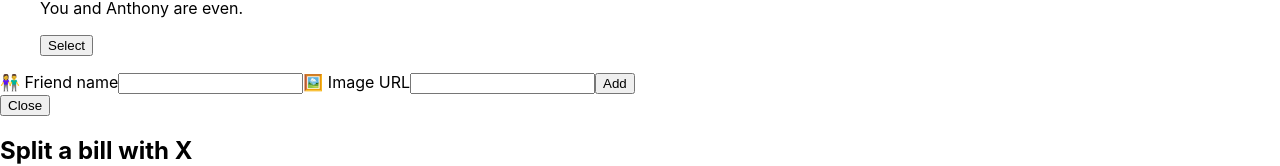
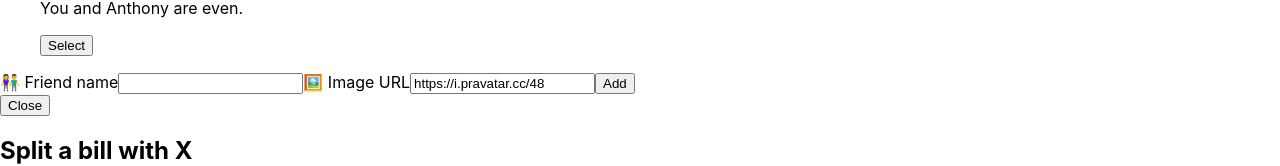
Before and after one commit to barisemreyalcin/react-app-eat-n-split, a React (Create React App) app: page / in a window 1280 px wide. Both pictures are taken after typing "Sample", "Sample" into the empty fields and a click on the button "Add Friend". Shown: the part 471-637 px from the top of the page. Built offline with nearby package versions, Linux system fonts and the light colour scheme.

Commit message:
feat(list): implement adding a new friend to the list

```diff
--- a/src/App.js
+++ b/src/App.js
@@ -30,17 +30,23 @@
 }
 
 export default function App() {
+  const [friends, setFriends] = useState(initialFriends);
   const [showAddFriend, setShowAddFriend] = useState(false);
 
   function handleShowAddFriend() {
     setShowAddFriend((showAddFriend) => !showAddFriend);
   }
 
+  function handleAddFriend(friend) {
+    setFriends((friends) => [...friends, friend]);
+    setShowAddFriend(false);
+  }
+
   return (
     <div className="app">
       <div className="sidebar">
-        <FriendsList />
-        {showAddFriend && <FormAddFriend />}
+        <FriendsList friends={friends} />
+        {showAddFriend && <FormAddFriend onAddFriend={handleAddFriend} />}
         <Button onClick={handleShowAddFriend}>
           {showAddFriend ? "Close" : "Add Friend"}
         </Button>
@@ -50,9 +56,7 @@
   );
 }
 
-function FriendsList() {
-  const friends = initialFriends;
-
+function FriendsList({ friends }) {
   return (
     <ul>
       {friends.map((friend) => (
@@ -86,14 +90,43 @@
   );
 }
 
-function FormAddFriend() {
+function FormAddFriend({ onAddFriend }) {
+  const [name, setName] = useState("");
+  const [image, setImage] = useState("https://i.pravatar.cc/48");
+
+  function handleSubmit(e) {
+    e.preventDefault();
+
+    if (!name || !image) return;
+
+    const id = crypto.randomUUID();
+    const newFriend = {
+      name,
+      image: `${image}?${id}`,
+      balance: 0,
+      id: id,
+    };
+    onAddFriend(newFriend);
+
+    setName("");
+    setImage("https://i.pravatar.cc/48");
+  }
+
   return (
-    <form className="form-add-friend">
+    <form className="form-add-friend" onSubmit={handleSubmit}>
       <label>👫 Friend name</label>
-      <input type="text" />
+      <input
+        type="text"
+        value={name}
+        onChange={(e) => setName(e.target.value)}
+      />
 
       <label>🖼️ Image URL</label>
-      <input type="text" />
+      <input
+        type="text"
+        value={image}
+        onChange={(e) => setImage(e.target.value)}
+      />
 
       <Button>Add</Button>
     </form>
```
